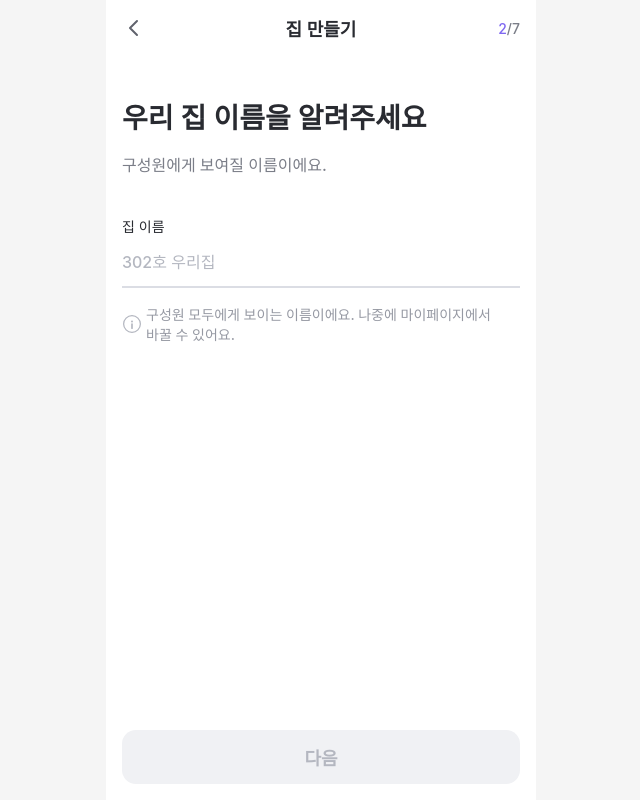
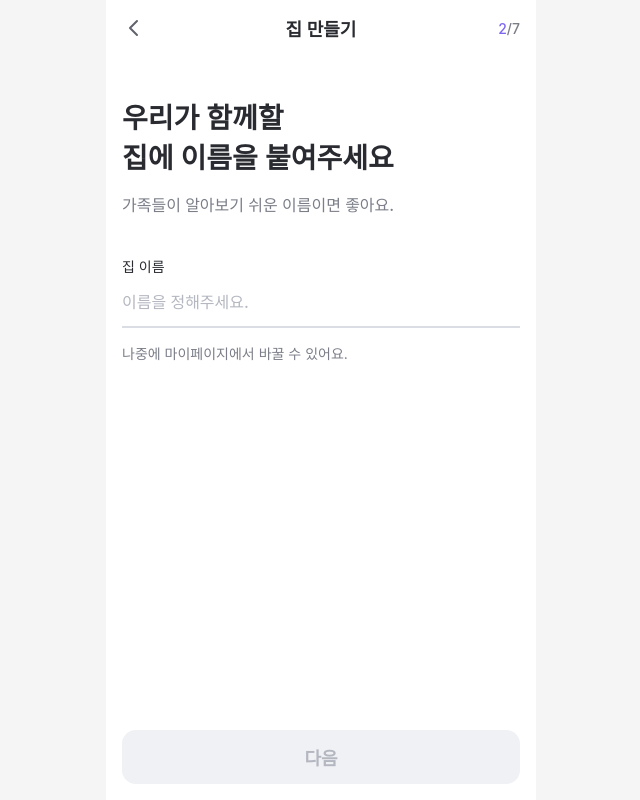
Before and after one commit to cmc-11th-hackathon-Team-4/team-4-frontend, a React (Vite) app: page /onboarding/create in a window 1280 px wide. Shown: the whole page, without its empty margins (319-959 px from the left). Built offline with nearby package versions, Linux system fonts and the light colour scheme; no server answers.

Commit message:
style: 집 만들기(S-01) 제목·설명·입력 문구를 피그마 2-5 디자인에 맞춤

```diff
--- a/src/pages/onboarding/S01CreateHousePage.tsx
+++ b/src/pages/onboarding/S01CreateHousePage.tsx
@@ -7,7 +7,6 @@ import { ONBOARDING_PATHS } from '@/routes/onboardingPaths';
 import { useOnboardingStore } from '@/stores/onboarding';
 import { useToastStore } from '@/stores/toast';
 import BottomButton from './components/BottomButton';
-import InfoText from './components/InfoText';
 import OnboardingLayout from './components/OnboardingLayout';
 import { errorMessage } from './apiMessages';
 import { ONBOARDING_STEP_TOTAL } from './constants';
@@ -55,8 +54,14 @@ function S01CreateHousePage() {
     <OnboardingLayout
       title="집 만들기"
       step={{ current: 2, total: ONBOARDING_STEP_TOTAL }}
-      heading="우리 집 이름을 알려주세요"
-      description="구성원에게 보여질 이름이에요."
+      heading={
+        <>
+          우리가 함께할
+          <br />
+          집에 이름을 붙여주세요
+        </>
+      }
+      description="가족들이 알아보기 쉬운 이름이면 좋아요."
       footer={
         <BottomButton disabled={!canSubmit} onClick={handleNext}>
           다음
@@ -69,11 +74,9 @@ function S01CreateHousePage() {
         value={name}
         onChange={setName}
         maxLength={INPUT_RULES.houseName.max}
-        placeholder="302호 우리집"
+        placeholder="이름을 정해주세요."
+        helperText="나중에 마이페이지에서 바꿀 수 있어요."
       />
-      <InfoText className="mt-2">
-        구성원 모두에게 보이는 이름이에요. 나중에 마이페이지에서 바꿀 수 있어요.
-      </InfoText>
     </OnboardingLayout>
   );
 }
```
